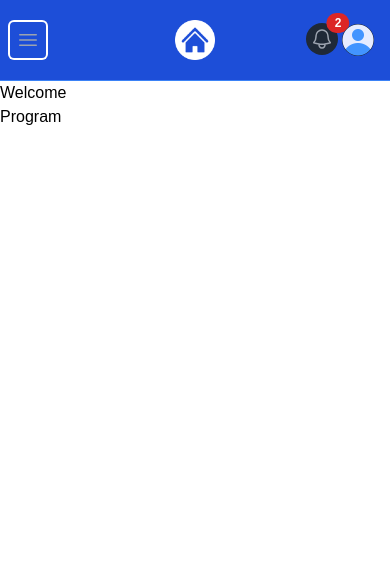
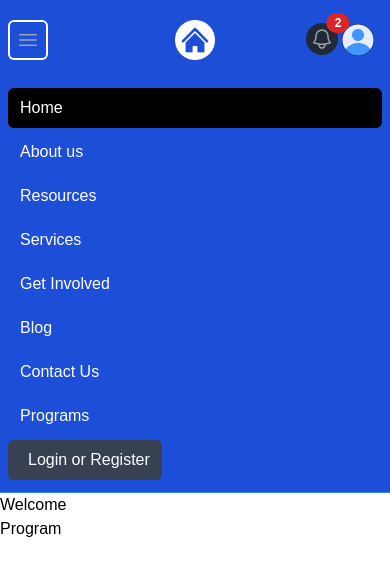
Before and after one commit to moraaruth/WeThrive, a Next.js app: page / in a window 390 px wide. Both pictures are taken after a click on the button "Open main menu". Shown: the top 576 px of the page. Built offline with nearby package versions, Linux system fonts and the light colour scheme.

Commit message:
adding mobile menu conditional statement

```diff
--- a/components/Navbar.jsx
+++ b/components/Navbar.jsx
@@ -27,7 +27,7 @@ const Navbar = () => {
               className="relative inline-flex items-center justify-center rounded-md p-2 text-gray-400 hover:bg-gray-700 hover:text-white focus:outline-none focus:ring-2 focus:ring-inset focus:ring-white"
               aria-controls="mobile-menu"
               aria-expanded="false"
-              onClick={ () => setIsMobileMenuOpen }
+              onClick={ () => setIsMobileMenuOpen((prev) => !prev) }
             >
               <span className="absolute -inset-0.5"></span>
               <span className="sr-only">Open main menu</span>
@@ -208,7 +208,9 @@ const Navbar = () => {
       </div>
 
       {/* <!-- Mobile menu, show/hide based on menu state. --> */}
-      <div className="hidden" id="mobile-menu">
+      {
+        isMobileMenuOpen && (
+      <div id="mobile-menu">
         <div className="space-y-1 px-2 pb-3 pt-2">
           <Link
             href="/"
@@ -254,6 +256,8 @@ const Navbar = () => {
           </button>
         </div>
       </div>
+        )
+          }
     </nav>
         </>
     );
```
